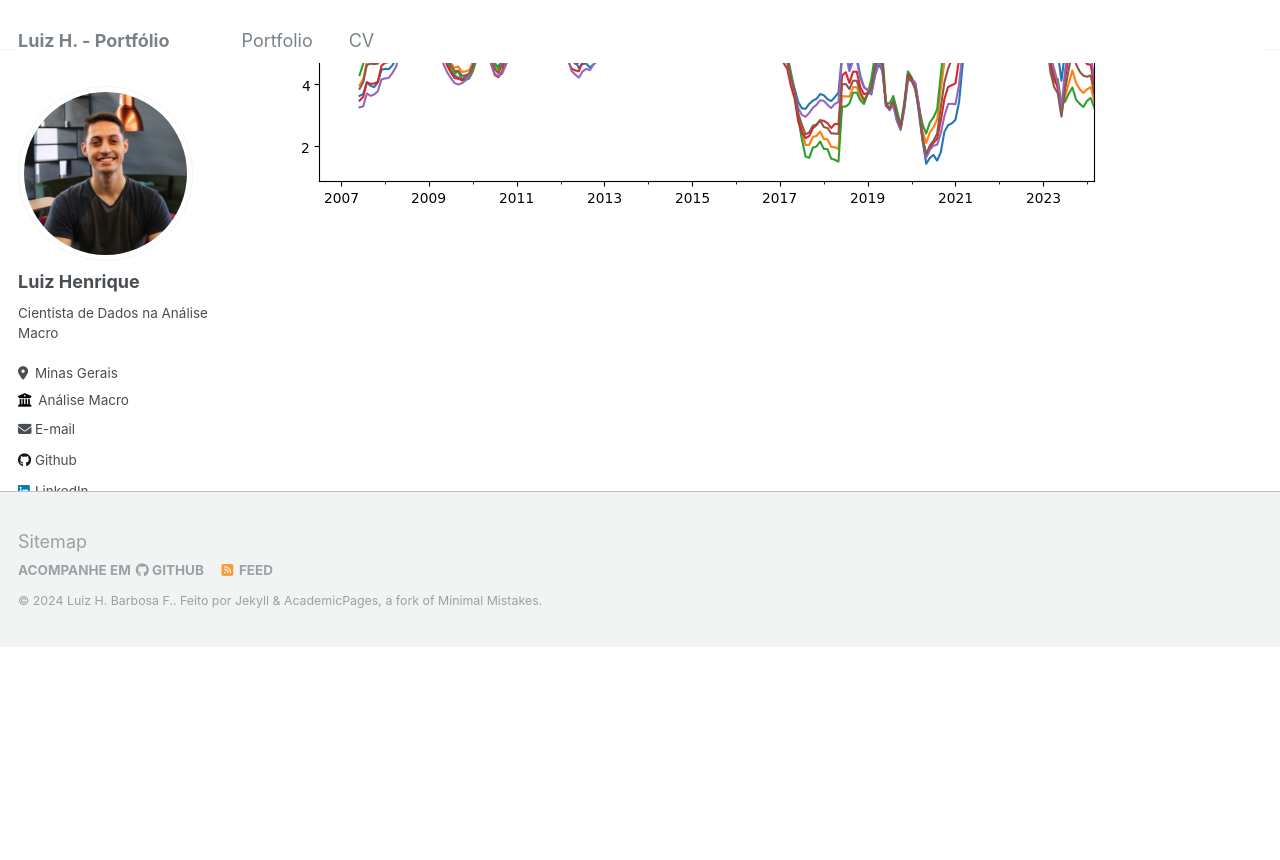
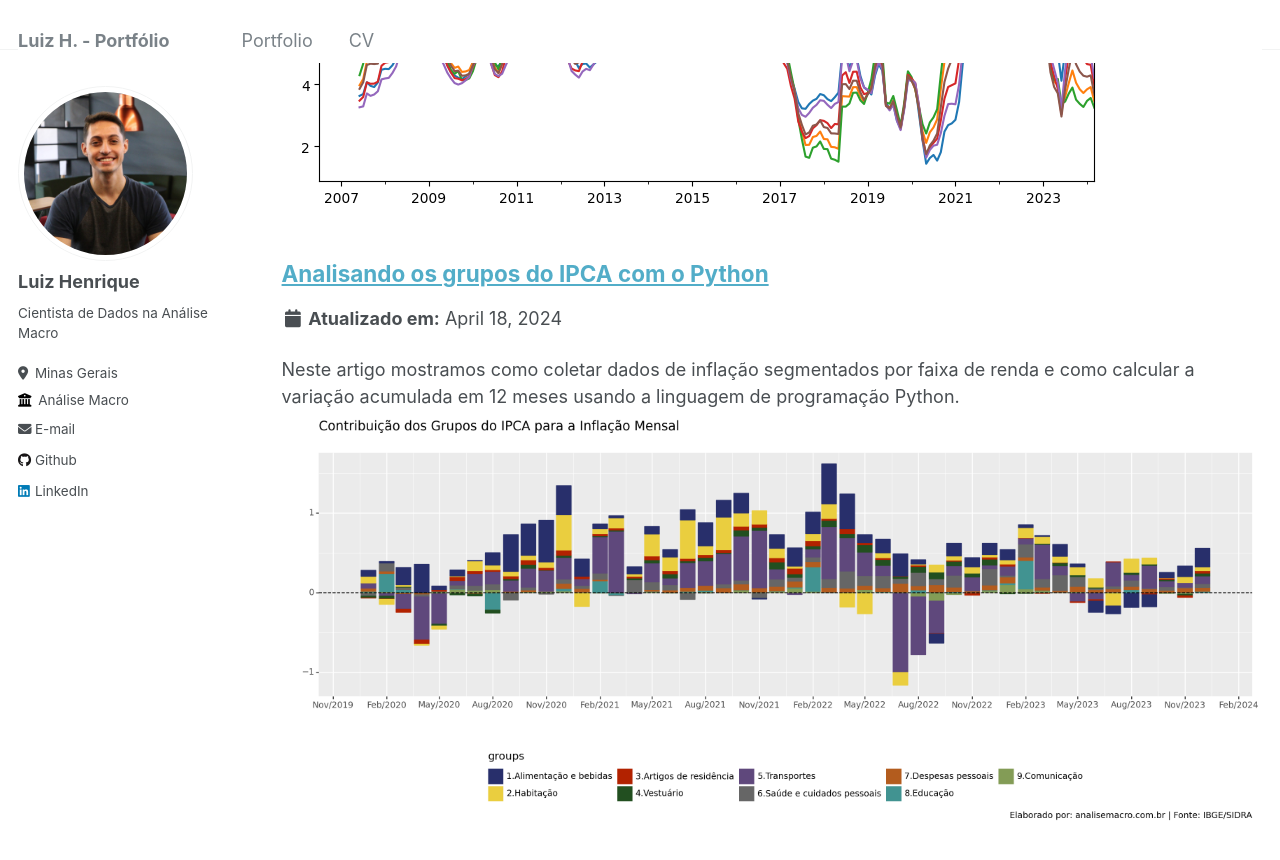
Before and after one commit to Vergiel-a/blog_academicpages, a Jekyll site: the page built from _pages/portfolio.html, in a window 1280 px wide and 900 px high, scrolled down 3254 px. Shown: the top 860 px of the window. Built offline with Jekyll 4.4.1, drawn with Linux system fonts in a browser that asks for light colours; before the commit the page ends 3900 px from its top, so only the background shows below that.

Commit message:
Update ipca_group.md

````diff
--- a/_portfolio/ipca_group.md
+++ b/_portfolio/ipca_group.md
@@ -1,4 +1,8 @@
-# Analisando os grupos do IPCA com o Python
+---
+title: "Analisando os grupos do IPCA com o Python"
+excerpt: "Neste artigo mostramos como coletar dados de inflação segmentados por faixa de renda e como calcular a variação acumulada em 12 meses usando a linguagem de programação Python. <br/><img src='/images/portfolio/ipca_group/output_10_0.png'>"
+date: 18/04/2024
+---
 
 **autor: Luiz Henrique**
 
@@ -1297,12 +1301,6 @@ colors = {'blue': '#282f6b',
 
 
 
-
-    <Figure Size: (1400 x 600)>
-
-
-
-
 ```python
 # Opção interativa
 # Plota a contribuição de cada grupo com plotly
````
